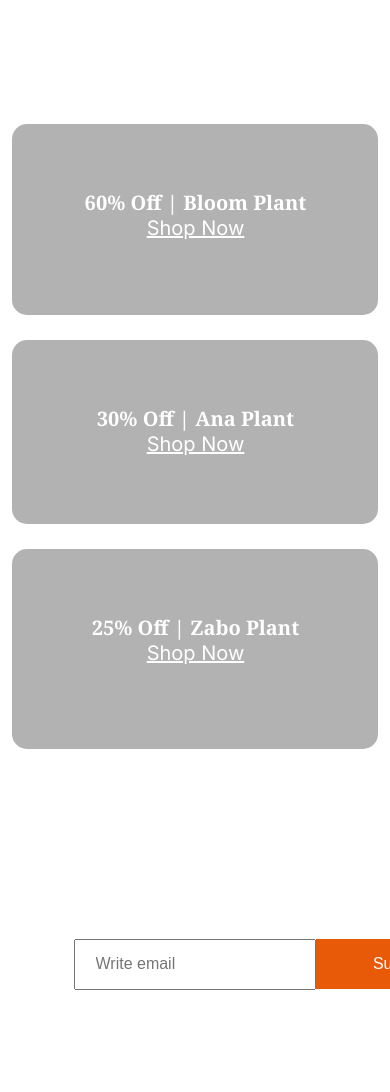
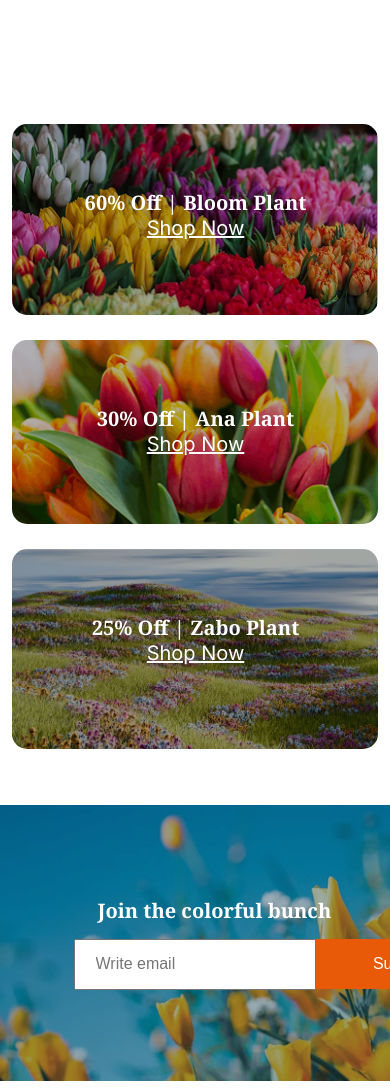
Before and after one commit to anirban-is-here/Assignment-2, a plain HTML site: page index.html in a window 390 px wide. Shown: the part 3888-4980 px from the top of the page. Drawn offline with Linux system fonts and the light colour scheme.

Commit message:
Update styles.css

```diff
--- a/styles.css
+++ b/styles.css
@@ -641,7 +641,7 @@ body {
 .top-left-card {
 
     background-image: linear-gradient(rgba(0, 0, 0, 0.3), rgba(0, 0, 0, 0.3)),
-                url('assets/deal-bloom.png');
+                url('deal-bloom.png');
 
     background-repeat: no-repeat;
     background: linear-gradient(rgba (0, 0, 0, 1));
@@ -655,7 +655,7 @@ body {
 .bottom-left-card {
 
     background-image: linear-gradient(rgba(0, 0, 0, 0.3), rgba(0, 0, 0, 0.3)),
-                url('assets/deal-ana.png');
+                url('deal-ana.png');
 
     background-size: cover;
 
@@ -666,7 +666,7 @@ body {
 .right-main-card {
 
     background-image: linear-gradient(rgba(0, 0, 0, 0.3), rgba(0, 0, 0, 0.3)),
-                url('assets/deal-zabo.png');
+                url('deal-zabo.png');
     background-repeat: no-repeat;
     background: linear-gradient(rgba (0, 0, 0, 0.4));
     background-size: cover;
@@ -701,7 +701,7 @@ body {
 /* join section start */
 
 .join {
-    background-image: url(/assets/news-letter-bg.png);
+    background-image: url(news-letter-bg.png);
     background-repeat: no-repeat;
     background-size: cover;
     height: 276px;
```
